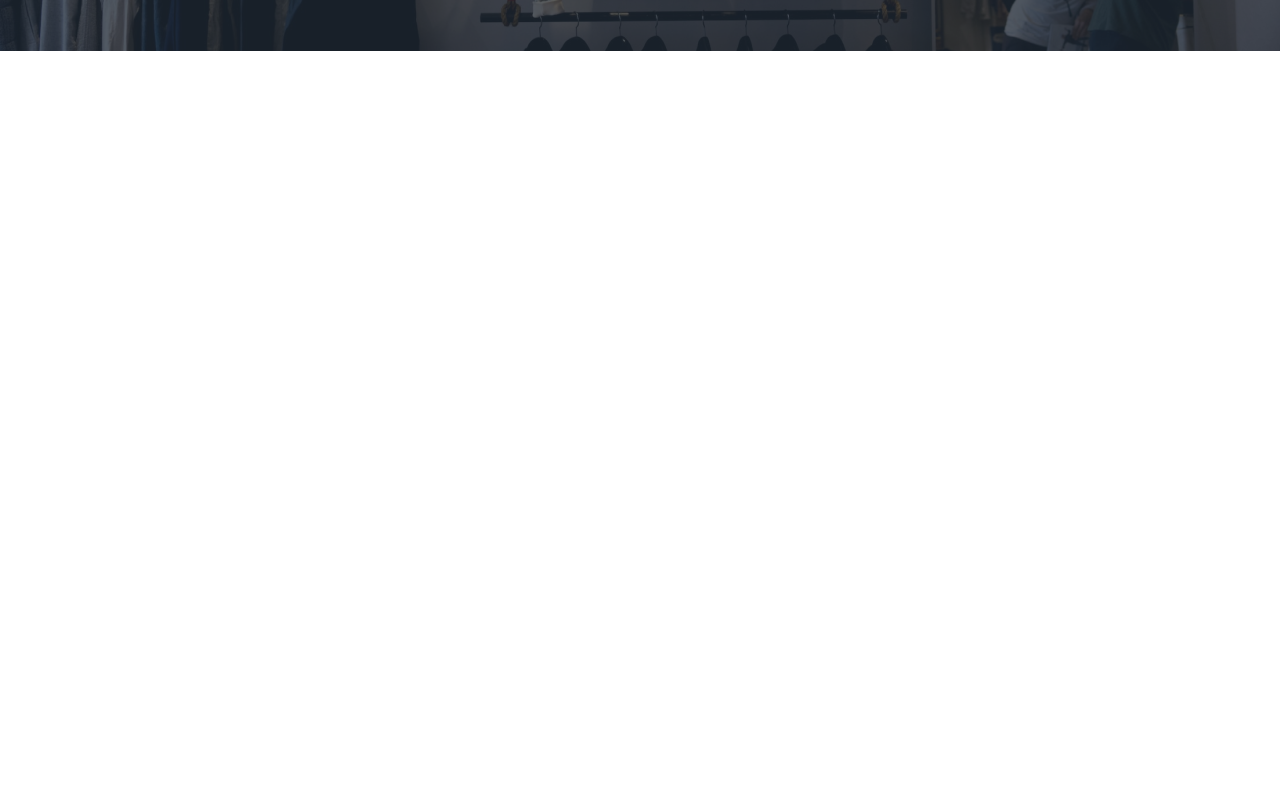
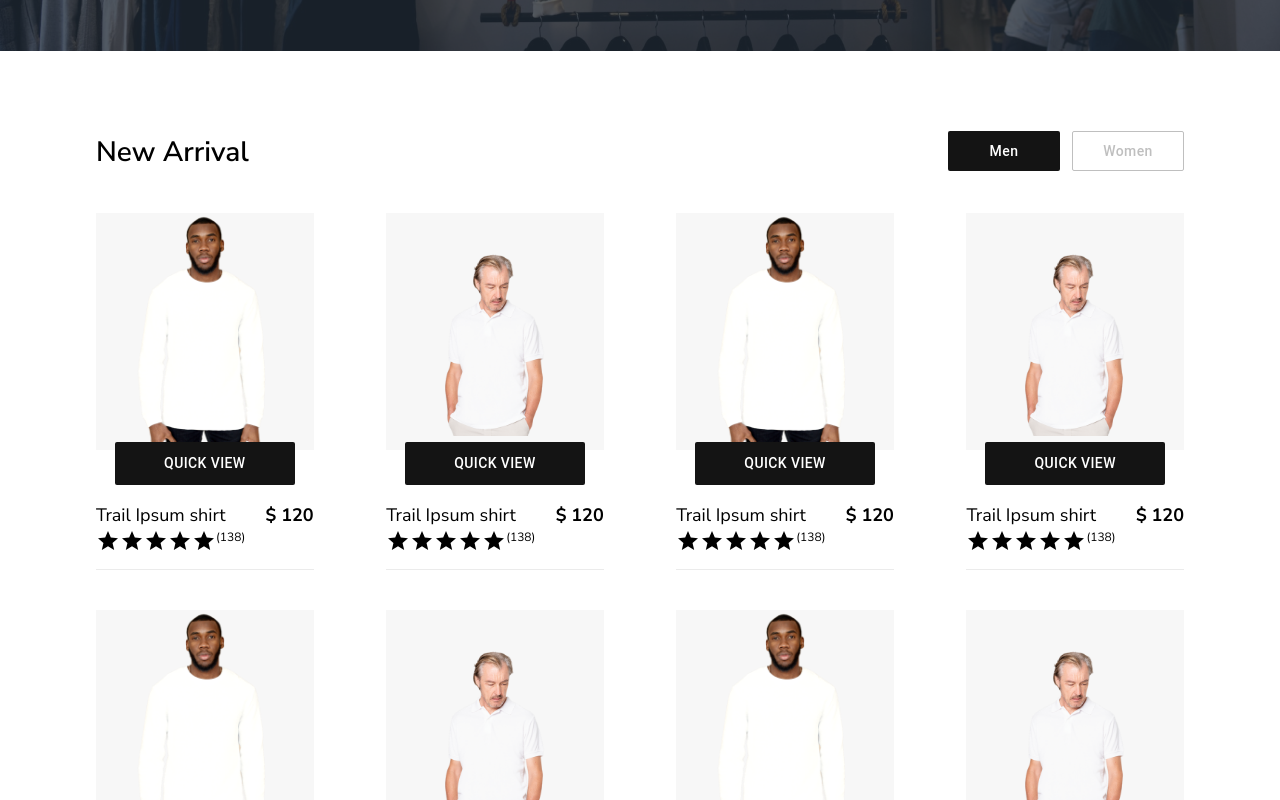
Before and after one commit to reypjbaliguat/vicand-ecommerce, a Next.js app: page / in a window 1280 px wide. Shown: the part 3180-3980 px from the top of the page. Before the commit the page ends 3311 px from the top, so only its background shows below. Built offline with nearby package versions, Linux system fonts and the light colour scheme.

Commit message:
new arrival added

```diff
--- a/app/page.tsx
+++ b/app/page.tsx
@@ -3,6 +3,7 @@ import FeaturedCategory from "@/components/layouts/FeaturedCategory";
 import LandingPageHero from "@/components/layouts/LandingPageHero";
 import LogoBanner from "@/components/layouts/LogoBanner";
 import MoreWithVicand from "@/components/layouts/MoreWithVicand";
+import NewArrival from "@/components/layouts/NewArrival";
 import TopPicks from "@/components/layouts/TopPicks";
 import USPSection from "@/components/layouts/USPSection";
 import LandingPageNav from "@/components/navs/LandingPageNav";
@@ -18,6 +19,7 @@ export default function Home() {
       <TopPicks />
       <LogoBanner />
       <MoreWithVicand />
+      <NewArrival />
     </main>
   );
 }
--- /dev/null
+++ b/components/layouts/NewArrival.tsx
@@ -0,0 +1,27 @@
+import { products } from "../constants/products";
+import ProductItem from "./ProductItem";
+import SectionHeaderAndButtons from "./SectionHeaderAndButtons";
+
+function NewArrival() {
+  return (
+    <div className="flex basis-full px-24 flex-col mb-20">
+      <SectionHeaderAndButtons label={"New Arrival"} />
+      <div className="gap-x-5 gap-y-10 flex flex-wrap justify-between">
+        {products.map((product) => {
+          return (
+            <ProductItem
+              key={product.label}
+              label={product.label}
+              amount={product.amount}
+              image={product.image}
+              image2={product.image2}
+              star={product.star}
+            />
+          );
+        })}
+      </div>
+    </div>
+  );
+}
+
+export default NewArrival;
```
